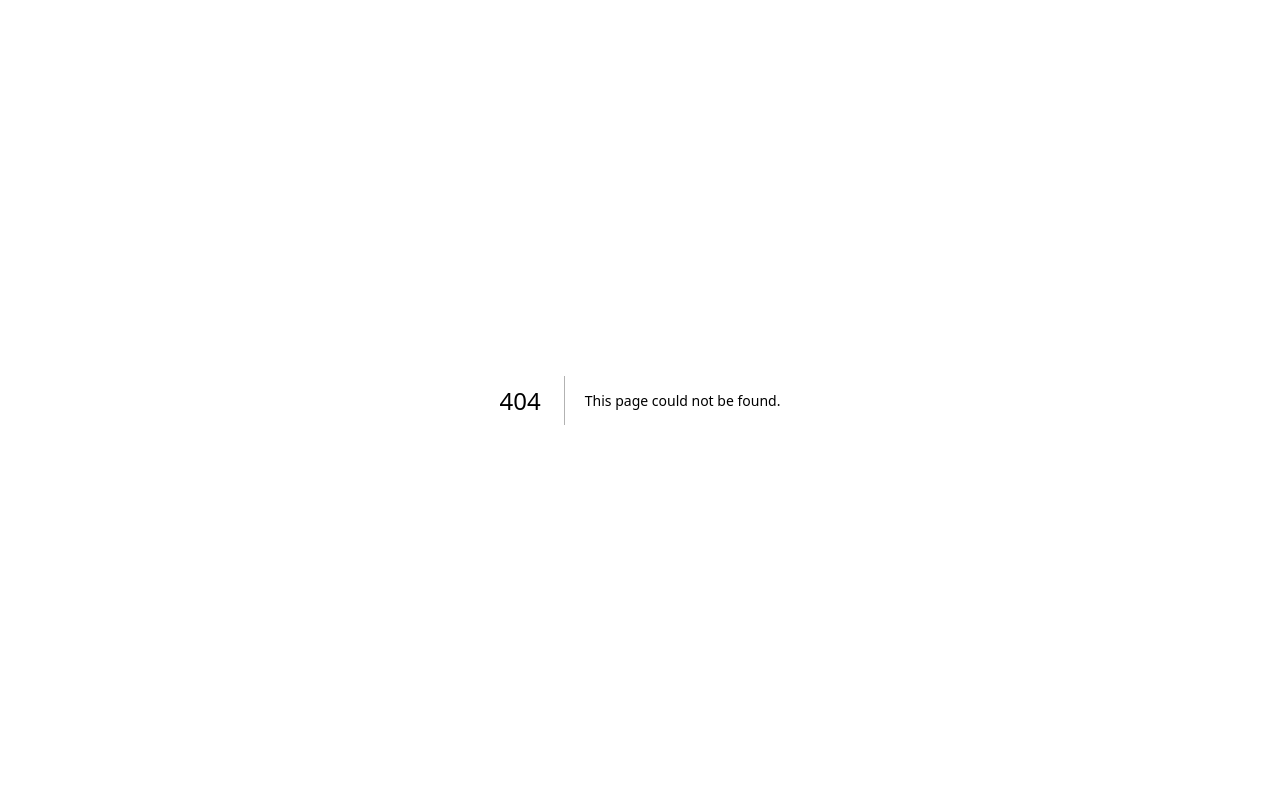
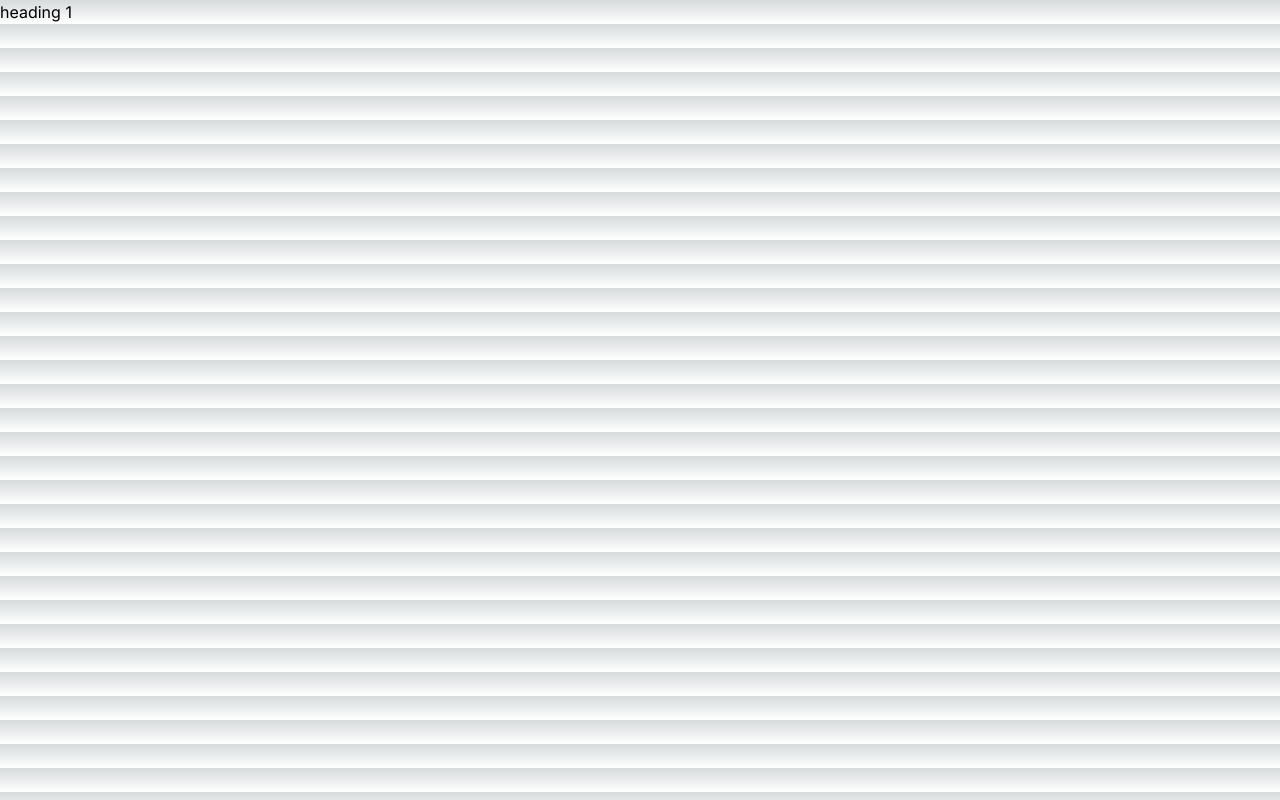
Before and after one commit to thadevoosm/demoapp, a Next.js app: page /blog/1 in a window 1280 px wide. Before the commit this address had no page. Built offline with nearby package versions, Linux system fonts and the light colour scheme.

Commit message:
added getstatoc params

```diff
--- /dev/null
+++ b/src/app/blog/[one]/page.tsx
@@ -0,0 +1,17 @@
+export async function generateStaticParams(){
+
+    const posts = await fetch('').then((res) => res.json())
+
+    return  posts.map((post: { one: any })=>({
+        one: post.one,
+    }))
+}
+export default function BlogDetails({params}:{params:{one:string}}){
+    return(
+        <>
+        <h1>
+            heading {params.one}
+        </h1>
+        </>
+    )
+}
```
